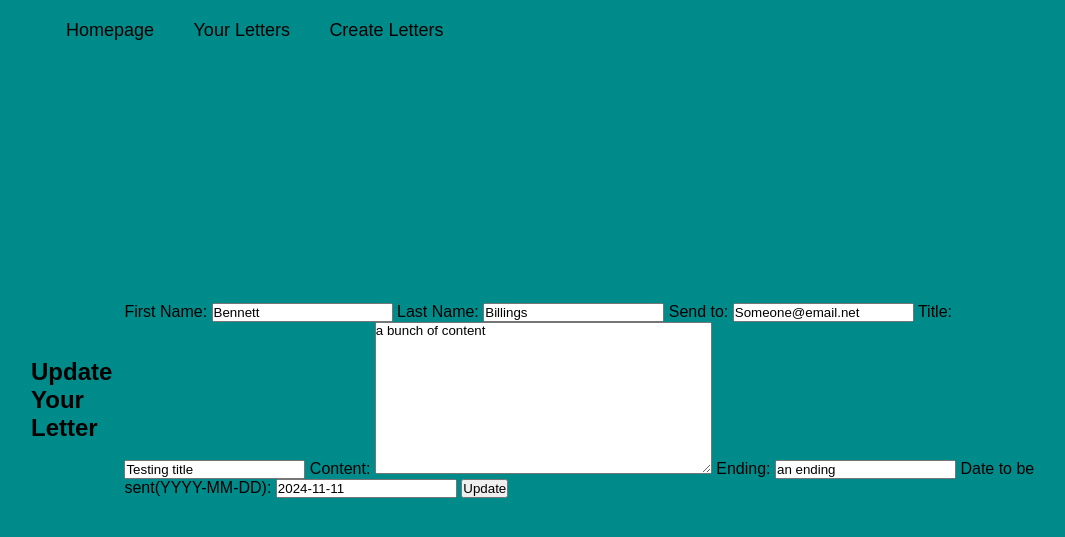
After one commit to bennett200/editingproj, a Django app: a page that uses proj_root/proj_site/templates/base.html in a window 1280 px wide. The commit adds this page. Shown: the top 537 px of the page, without its empty margins (97-1162 px from the left). Run offline with Django 4.2, Linux system fonts and the light colour scheme; data comes from the database, SQL or seed files in the repository.

Commit message:
created a update letter view and html with slug:pk url. fully functioning... i think (:

```diff
--- a/proj_root/letter/models.py
+++ b/proj_root/letter/models.py
@@ -1,4 +1,6 @@
 from django.db import models
+from django.urls import reverse_lazy
+
 # Create your models here.
 class Letter(models.Model):
     first_name = models.CharField(max_length=30, null=True)
@@ -12,7 +14,7 @@ class Letter(models.Model):
 
 
     def get_absolute_url(self):
-        return '/letter'
+        return reverse_lazy('letter', kwargs={"slug": self.slug})
 
     class Meta:
         ordering = ['-title']
--- a/proj_root/letter/templates/letter/letter.html
+++ b/proj_root/letter/templates/letter/letter.html
@@ -22,7 +22,11 @@ Letter
         {% endfor %}
 
     </ul> -->
+    {% for letter in object_list %}
+        {% url 'update_letter' as update_letter %}
 
+        <a class="nav-item{% if request.path == update_letter %} current-page{% endif %}" href="{% url 'update_letter' letter.id %}">Update Letter</a>
+    {% endfor %}
     <table class="letter-table">
         <thead>
             <tr>
--- /dev/null
+++ b/proj_root/letter/templates/letter/update_letter.html
@@ -0,0 +1,15 @@
+{% extends 'base.html' %}
+
+{% block title %}
+Update Letter
+{% endblock title %}
+
+
+{% block content %}
+    <h1>Update Your Letter</h1>
+    <form method="post">
+        {{ form }}
+        <input type="submit" value="Update"/>
+    {% csrf_token%}
+    </form>
+{% endblock content %}
--- a/proj_root/letter/urls.py
+++ b/proj_root/letter/urls.py
@@ -5,5 +5,6 @@ from . import views
 urlpatterns = [
     path('', views.HomeView.as_view(), name='home'),
     path('letter', views.LetterView.as_view(), name='letter'),
-    path('letter/create', views.CreateLetterView.as_view(), name='create_letter')
+    path('letter/create', views.CreateLetterView.as_view(), name='create_letter'),
+    path('letter/<slug:pk>update', views.UpdateLetterView.as_view(), name='update_letter'),
 ]
--- a/proj_root/letter/views.py
+++ b/proj_root/letter/views.py
@@ -2,7 +2,7 @@ from typing import Any, Dict
 from django.shortcuts import render, get_object_or_404
 from django.http import HttpResponse, HttpResponseRedirect
 from django.views.generic import ListView, TemplateView
-from django.views.generic.edit import CreateView
+from django.views.generic.edit import CreateView, UpdateView
 from django.urls import reverse_lazy
 
 from .models import Letter
@@ -19,3 +19,8 @@ class CreateLetterView(CreateView):
     template_name = 'letter/create_letter.html'
     model = Letter
     form_class = LetterForm
+
+class UpdateLetterView(UpdateView):
+    template_name = 'letter/update_letter.html'
+    model = Letter
+    form_class = LetterForm
--- a/proj_root/proj_site/templates/base.html
+++ b/proj_root/proj_site/templates/base.html
@@ -9,7 +9,7 @@
 
     <title>
         {% block title %}
-        My title
+        Home Page
         {% endblock title %}
     </title>
   </head>
@@ -23,7 +23,6 @@
           <a class="nav-item{% if request.path == home %} current-page{% endif %}" href="{% url 'home' %}">Homepage</a>
           <a class="nav-item{% if request.path == letter %} current-page{% endif %}" href="{% url 'letter' %}">Your Letters</a>
           <a class="nav-item{% if request.path == create_letter %} current-page{% endif %}" href="{% url 'create_letter' %}">Create Letters</a>
-
         </nav>
       </header>
     {% endblock sidenav %}
```
